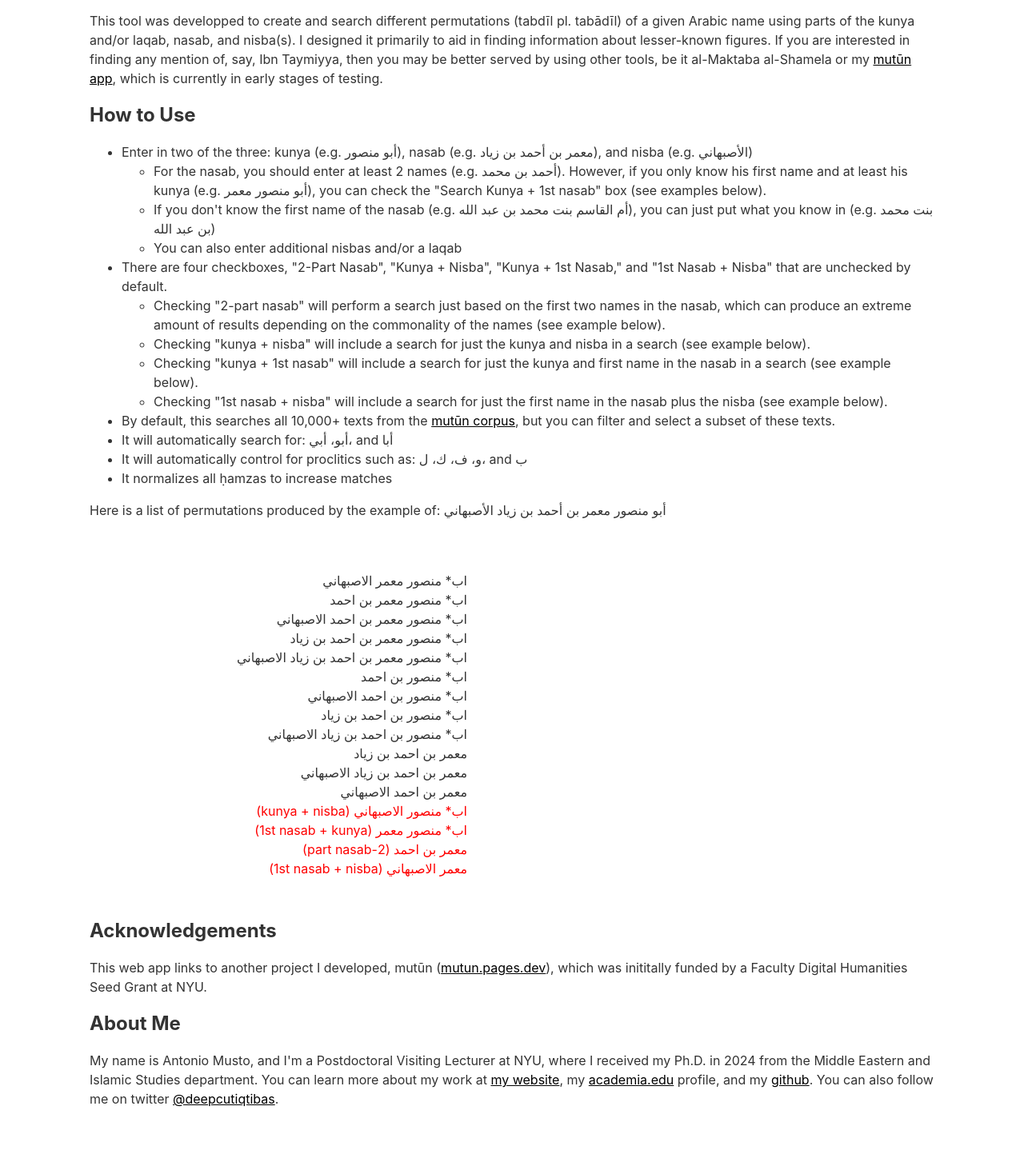
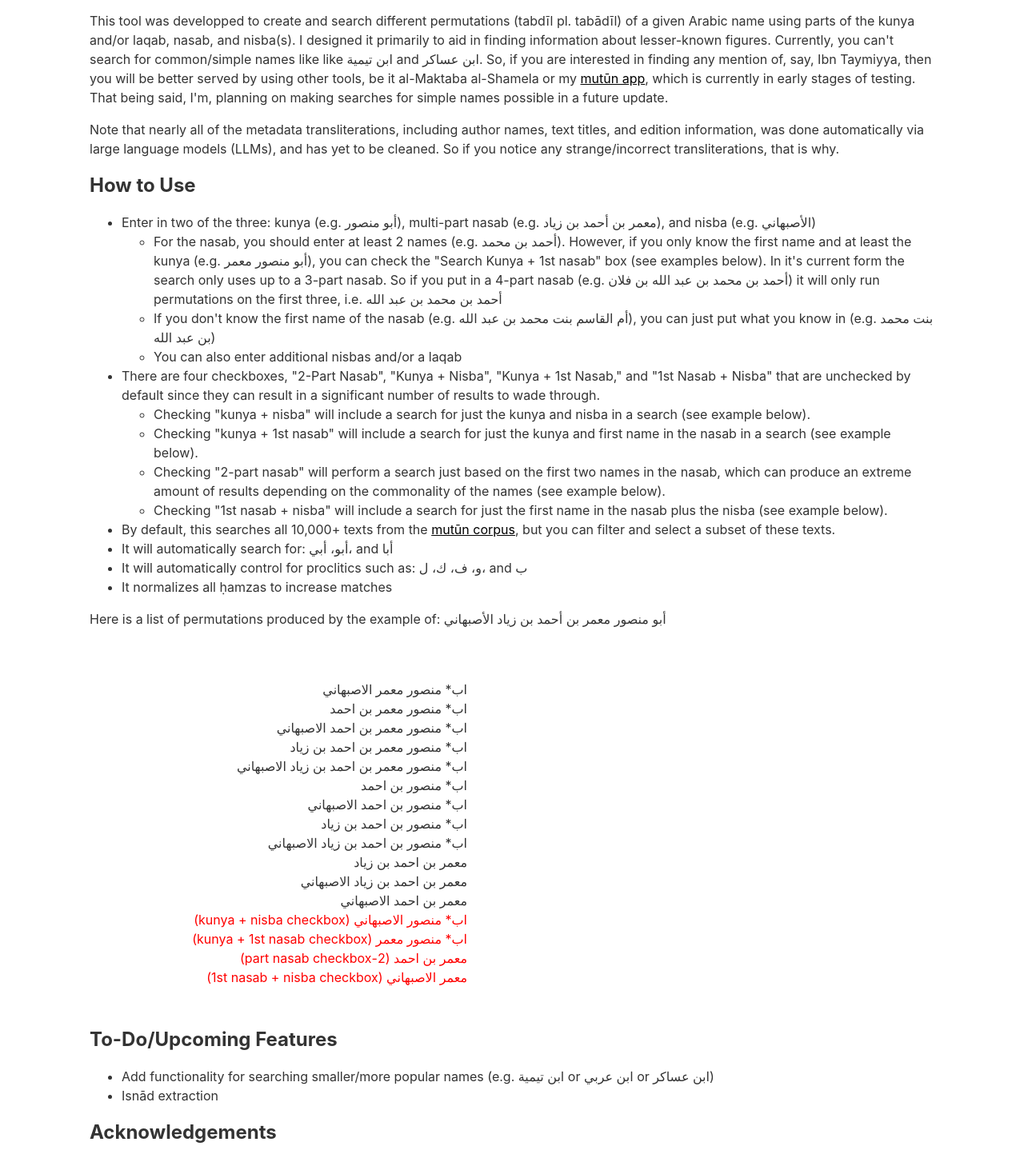
Before and after one commit to ammusto/tabadil, a React (Create React App) app: page /about in a window 1280 px wide. Shown: the part 120-1573 px from the top of the page at 80% size. Built offline with nearby package versions, Linux system fonts and the light colour scheme; no server answers.

Commit message:
updated About and minor UI changes

```diff
--- a/src/components/About.tsx
+++ b/src/components/About.tsx
@@ -7,21 +7,21 @@ const About: React.FC = () => {
             <div className='text-content'>
                 <div>
                     <h2>About The Project</h2>
-                    <p>This tool was developped to create and search different permutations (tabdīl pl. tabādīl) of a given Arabic name using parts of the kunya and/or laqab, nasab, and nisba(s). I designed it primarily to aid in finding information about lesser-known figures. If you are interested in finding any mention of, say, Ibn Taymiyya, then you may be better served by using other tools, be it al-Maktaba al-Shamela or my <a href="mutun.pages.dev">mutūn app</a>, which is currently in early stages of testing.</p>
-                    <p></p>
+                    <p>This tool was developped to create and search different permutations (tabdīl pl. tabādīl) of a given Arabic name using parts of the kunya and/or laqab, nasab, and nisba(s). I designed it primarily to aid in finding information about lesser-known figures. Currently, you can't search for common/simple names like like ابن تيمية and ابن عساكر. So, if you are interested in finding any mention of, say, Ibn Taymiyya, then you will be better served by using other tools, be it al-Maktaba al-Shamela or my <a href="https://mutun.pages.dev">mutūn app</a>, which is currently in early stages of testing. That being said, I'm, planning on making searches for simple names possible in a future update.</p>
+                    <p>Note that nearly all of the metadata transliterations, including author names, text titles, and edition information, was done automatically via large language models (LLMs), and has yet to be cleaned. So if you notice any strange/incorrect transliterations, that is why.</p>
                     <h2>How to Use</h2>
                     <ul>
-                        <li>Enter in two of the three: kunya (e.g. أبو منصور), nasab (e.g. معمر بن أحمد بن زياد), and nisba (e.g. الأصبهاني)</li>
+                        <li>Enter in two of the three: kunya (e.g. أبو منصور), multi-part nasab (e.g. معمر بن أحمد بن زياد), and nisba (e.g. الأصبهاني)</li>
                         <ul>
-                            <li>For the nasab, you should enter at least 2 names (e.g. أحمد بن محمد). However, if you only know his first name and at least his kunya (e.g. أبو منصور معمر), you can check the "Search Kunya + 1st nasab" box (see examples below).</li>
+                            <li>For the nasab, you should enter at least 2 names (e.g. أحمد بن محمد). However, if you only know the first name and at least the kunya (e.g. أبو منصور معمر), you can check the "Search Kunya + 1st nasab" box (see examples below). In it's current form the search only uses up to a 3-part nasab. So if you put in a 4-part nasab (e.g. أحمد بن محمد بن عبد الله بن فلان) it will only run permutations on the first three, i.e. أحمد بن محمد بن عبد الله</li>
                             <li>If you don't know the first name of the nasab (e.g. أم القاسم بنت محمد بن عبد الله), you can just put what you know in (e.g.  بنت محمد بن عبد الله)</li>
                             <li>You can also enter additional nisbas and/or a laqab</li>
                         </ul>
-                        <li>There are four checkboxes, "2-Part Nasab", "Kunya + Nisba", "Kunya + 1st Nasab," and "1st Nasab + Nisba" that are unchecked by default.</li>
+                        <li>There are four checkboxes, "2-Part Nasab", "Kunya + Nisba", "Kunya + 1st Nasab," and "1st Nasab + Nisba" that are unchecked by default since they can result in a significant number of results to wade through.</li>
                         <ul>
-                            <li>Checking "2-part nasab" will perform a search just based on the first two names in the nasab, which can produce an extreme amount of results depending on the commonality of the names (see example below).</li>
                             <li>Checking "kunya + nisba" will include a search for just the kunya and nisba in a search (see example below). </li>
                             <li>Checking "kunya + 1st nasab" will include a search for just the kunya and first name in the nasab in a search (see example below). </li>
+                            <li>Checking "2-part nasab" will perform a search just based on the first two names in the nasab, which can produce an extreme amount of results depending on the commonality of the names (see example below).</li>
                             <li>Checking "1st nasab + nisba" will include a search for just the first name in the nasab plus the nisba (see example below). </li>
                         </ul>
                         <li>By default, this searches all 10,000+ texts from the <a href="mutun.pages.dev">mutūn corpus</a>, but you can filter and select a subset of these texts.</li>
@@ -45,15 +45,20 @@ const About: React.FC = () => {
                         <li>معمر بن احمد بن زياد</li>
                         <li>معمر بن احمد بن زياد الاصبهاني</li>
                         <li>معمر بن احمد الاصبهاني</li>
-                        <li className='red'>اب* منصور الاصبهاني (kunya + nisba)</li>
-                        <li className='red'>اب* منصور معمر (1st nasab + kunya)</li>
-                        <li className='red'>معمر بن احمد (2-part nasab)</li>
-                        <li className='red'>معمر الاصبهاني (1st nasab + nisba)</li>
+                        <li className='red'>اب* منصور الاصبهاني (kunya + nisba checkbox)</li>
+                        <li className='red'>اب* منصور معمر (kunya + 1st nasab checkbox)</li>
+                        <li className='red'>معمر بن احمد (2-part nasab checkbox)</li>
+                        <li className='red'>معمر الاصبهاني (1st nasab + nisba checkbox)</li>
                     </ul>
                 </div>
                 <div>
+                    <h2>To-Do/Upcoming Features</h2>
+                    <ul>
+                        <li>Add functionality for searching smaller/more popular names (e.g. ابن تيمية or ابن عربي or ابن عساكر)</li>
+                        <li>Isnād extraction</li>
+                    </ul>
                     <h2>Acknowledgements</h2>
-                    <p>This web app links to another project I developed, mutūn (<a href="mutun.pages.dev">mutun.pages.dev</a>), which was inititally funded by a Faculty Digital Humanities Seed Grant at NYU.</p>
+                    <p>This web app links to another project I developed, mutūn (<a href="https://mutun.pages.dev">mutun.pages.dev</a>), which was inititally funded by a Faculty Digital Humanities Seed Grant at NYU.</p>
                     <h2>About Me</h2>
                     <p>My name is Antonio Musto, and I'm a Postdoctoral Visiting Lecturer at NYU, where I received my Ph.D. in 2024 from the Middle Eastern and Islamic Studies department. You can learn more about my work at <a href='https://www.antoniomusto.com'>my website</a>, my <a href="https://nyu.academia.edu/AntonioMusto">academia.edu</a> profile, and my <a href="https://github.com/ammusto">github</a>. You can also follow me on twitter <a href="https://x.com/deepcutiqtibas">@deepcutiqtibas</a>.</p>
                 </div>
--- a/src/components/InfoTooltip.css
+++ b/src/components/InfoTooltip.css
@@ -16,6 +16,7 @@
 
 .tooltip-wrapper {
   position: absolute;
+  height:18px;
   left: 8px;
   top: 50%;
   transform: translateY(-50%);
--- a/src/components/SearchForm.tsx
+++ b/src/components/SearchForm.tsx
@@ -112,7 +112,7 @@ const SearchForm: React.FC<SearchFormProps> = ({ showFilters, setShowFilters })
               <SearchInput
                 value={kunya}
                 onChange={(value) => updateKunya(index, value)}
-                placeholder={index === 1 ? 'لقب' : 'كنية'}
+                placeholder='كنية/لقب'
                 tooltip={index === 0 ? tooltips.kunya : undefined}
                 dir="rtl"
               />
@@ -201,7 +201,7 @@ const SearchForm: React.FC<SearchFormProps> = ({ showFilters, setShowFilters })
               <SearchInput
                 value={nisba}
                 onChange={(value) => updateNisba(index, value)}
-                placeholder={`نسبة ${index + 1}`}
+                placeholder='نسبة'
                 tooltip={index === 0 ? tooltips.nisba : undefined}
                 dir="rtl"
               />
--- a/src/index.css
+++ b/src/index.css
@@ -39,7 +39,7 @@ div {
 }
 
 a {
-  color:black;
+  color: black;
   text-decoration: underline;
 }
 
@@ -48,7 +48,7 @@ a:hover {
 }
 
 h2 {
-  margin:0 !important;
+  margin: 0 !important;
 }
 
 
@@ -77,26 +77,27 @@ button:hover {
 }
 
 .text-content {
-  max-width:70rem;
-  margin:auto;
-  padding:1rem;
-  border-radius:5px;
+  max-width: 70rem;
+  margin: auto;
+  padding: 1rem;
+  border-radius: 5px;
 }
 
 .text-content div {
-  padding:1rem;
+  padding: 1rem;
 }
 
 .permuations-list {
-  width:50%;
+  width: 50%;
   direction: rtl;
 }
+
 .permuations-list ul {
   list-style-type: none;
 }
 
 .red {
-  color:Red;
+  color: Red;
 }
 
 .bold {
@@ -160,6 +161,13 @@ button:hover {
   direction: ltr;
 }
 
+@media (max-width: 768px) {
+
+  .permuations-list {
+    width: 100%;
+    direction: rtl;
+  }
+}
 
 @media (max-width: 468px) {
 
@@ -186,6 +194,8 @@ button:hover {
 
   }
 
+
+
   .date-slider-container {
     flex: 0 0 100%;
   }
```
Also changed, not shown: 1 other file (tests, documents, lock files or other folders).
